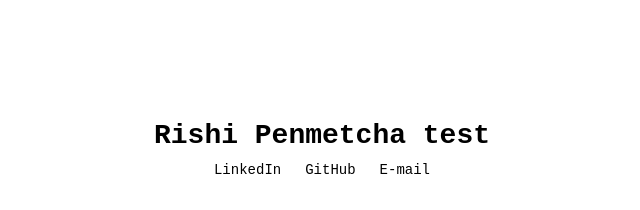
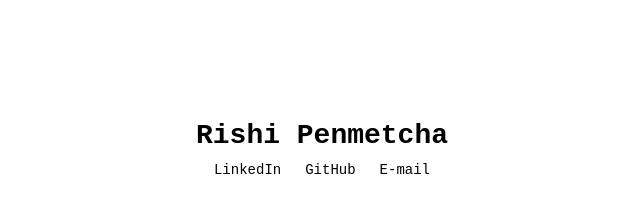
Before and after one commit to rishipenmetcha/rishipenmetcha.github.io, a plain HTML site: page index.html in a window 1280 px wide. Shown: the top 210 px of the page, without its empty margins (318-958 px from the left). Drawn offline with Linux system fonts and the light colour scheme.

Commit message:
changed it back

```diff
--- a/index.html
+++ b/index.html
@@ -8,7 +8,7 @@
 </head>
 
 <body>
-  <h1>Rishi Penmetcha test</h1>
+  <h1>Rishi Penmetcha</h1>
   <div id="contact">
     <p>
       <a href="https://www.linkedin.com/in/rishipenmetcha/" target="_blank">LinkedIn</a>
```
